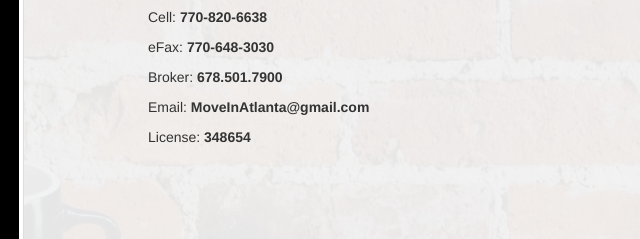
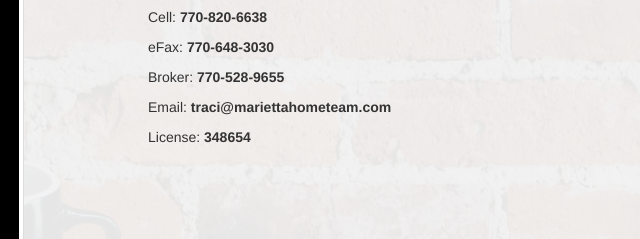
Before and after one commit to donwb/goodmoveatlanta, a website: page public/contact.html in a window 1280 px wide. Shown: the part 411-650 px from the top of the page, 317-957 px from the left. Drawn offline with Linux system fonts and the light colour scheme; no server answers.

Commit message:
broker changes

```diff
--- a/public/contact.html
+++ b/public/contact.html
@@ -96,12 +96,12 @@
                     </p>
                     <p>
                         <div>
-                            Broker: <strong>678.501.7900</strong>
+                            Broker: <strong>770-528-9655</strong>
                         </div>
                     </p>
                     <p>
                         <div>
-                            Email: <strong>MoveInAtlanta@gmail.com</strong>
+                            Email: <strong>traci@mariettahometeam.com</strong>
                         </div>
                     </p>
                         <div>
```
